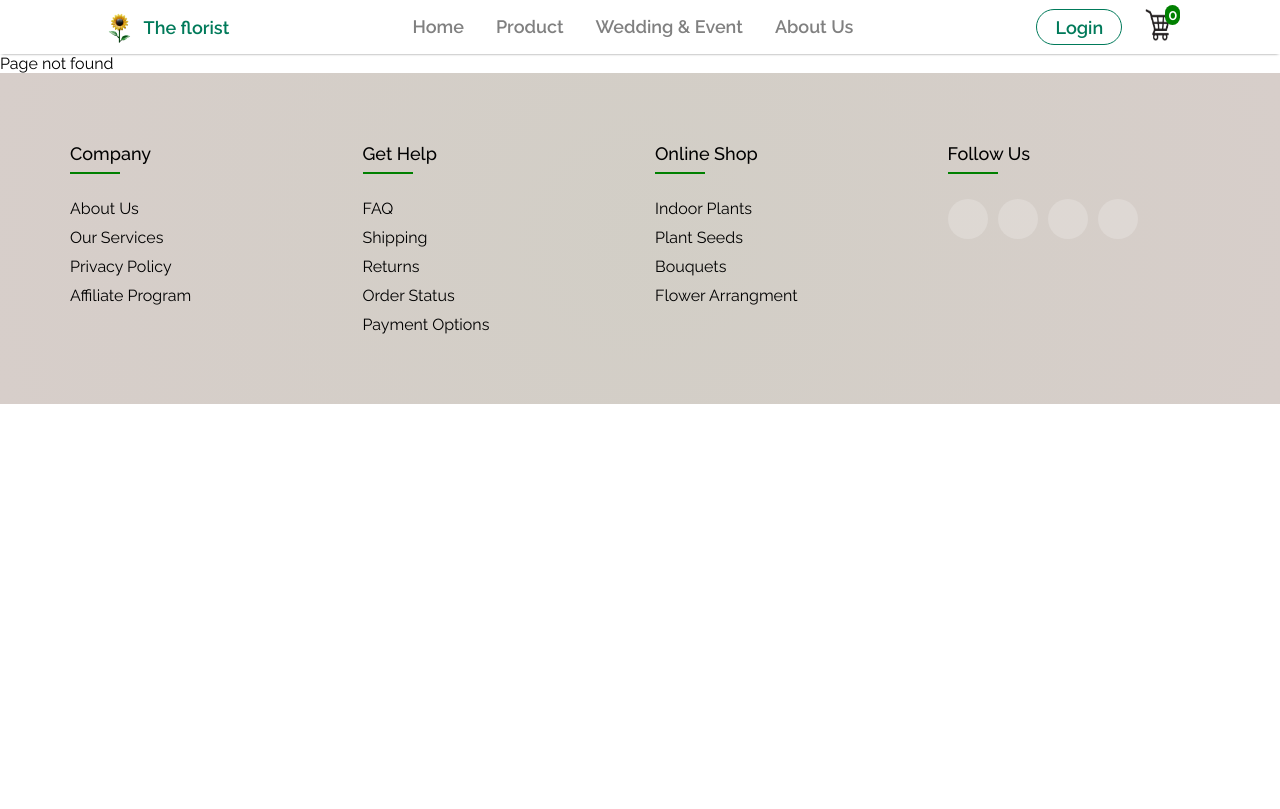
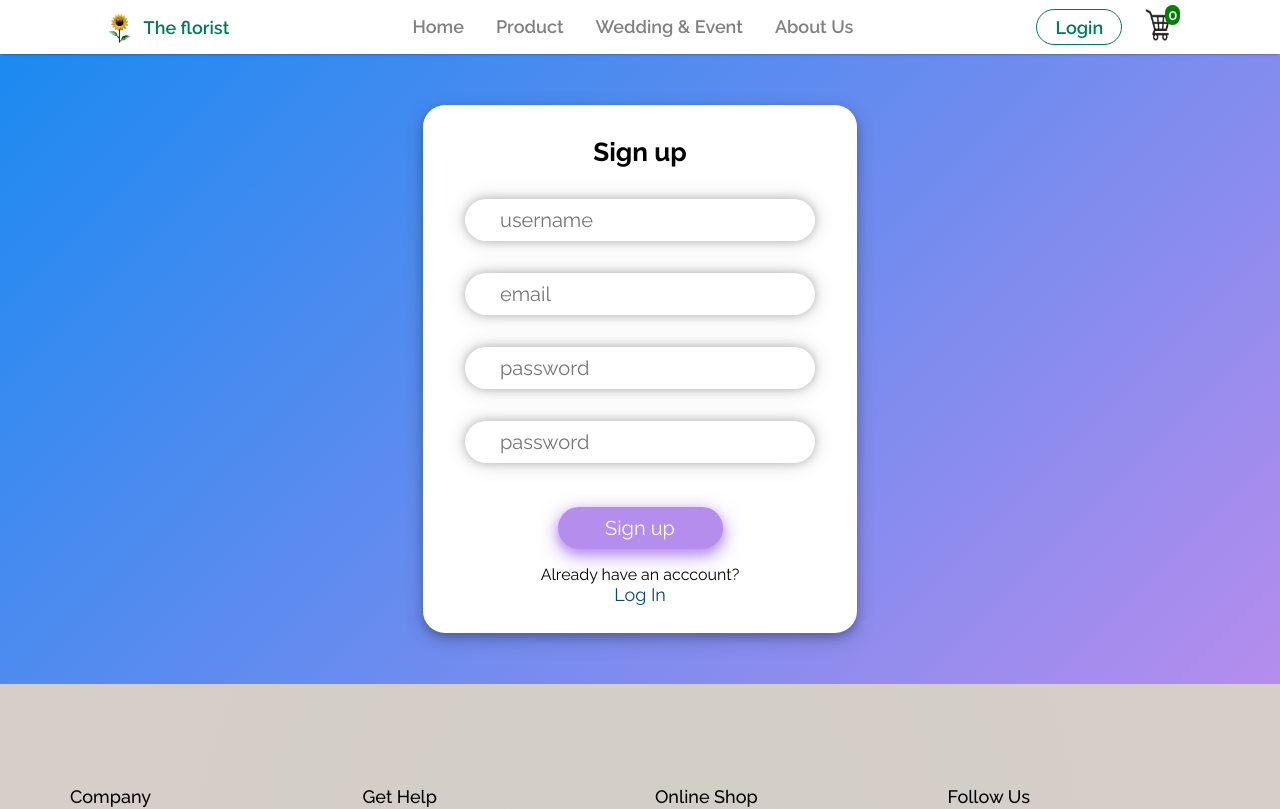
Before and after one commit to manisaparajuli/florist, a React (Create React App) app: page /login in a window 1280 px wide. Shown: the top 809 px of the page. Built offline with nearby package versions, Linux system fonts and the light colour scheme.

Commit message:
sign up page completed

```diff
--- a/src/App.js
+++ b/src/App.js
@@ -23,7 +23,8 @@ function App() {
             <Route path=':productId' element={<Product/> } />
           </Route>
           <Route path='/cart' element={<Cart/> } />
-          <Route path='/authentication' element={<Authentication/> } />
+          <Route path='/signup' element={<Authentication/> } />
+          <Route path='/login' element={<Authentication/> } />
           <Route path='*' element={<NoMatch/> } />
         </Routes>
       <Footer/>
--- a/src/Pages/Authentication.js
+++ b/src/Pages/Authentication.js
@@ -1,9 +1,30 @@
 import React from 'react'
+import "./Css/Authentication.css"
 
 const Authentication = () => {
+
   return (
-    <div>
-
+    <div className='login-container'>
+      <div className="login">
+        <h4>Sign up</h4>
+        <form>
+          <div className="text_area">
+            <input type="text" name="username" placeholder="username" className="text_input" />
+          </div>
+          <div className="text_area">
+            <input type="email" name="email" placeholder="email" className="text_input" />
+          </div>
+          <div className="text_area">
+            <input type="password"  name="password" placeholder="password" className="text_input" />
+          </div>
+          <div className="text_area">
+            <input type="password"  name="confirm password" placeholder="password" className="text_input" />
+          </div>
+          <button type="submit" value="Sign Up" className="btn">Sign up</button>
+          <p>Already have an acccount?</p>
+          <a className="link" href="/login">Log In</a>
+        </form>
+      </div>
     </div>
   )
 }
--- /dev/null
+++ b/src/Pages/Css/Authentication.css
@@ -0,0 +1,66 @@
+.login-container{
+    background: linear-gradient(135deg, #1B8AF1, #B58DED);
+    /* height: 100vh; */
+    width: 100%;
+    text-align: center;
+}
+
+h4{
+    font-size: 26px;
+    margin-top: 2rem;
+    margin-bottom: 2rem;
+}
+
+form{
+    display: inline-block;
+    align-items: center;
+    height: 264px;
+    width: 350px;
+    margin-bottom: 170px;
+}
+.text_area{
+    align-content: center;
+    border-radius: 22px;
+    margin-bottom: 32px;
+    width: 100%;
+    height: 42px;
+    box-shadow: 0 0 8px 0 rgba(0, 0, 0, 0.2), 0 0 20px 0 rgba(0, 0, 0, 0.19);
+}
+
+.text_input{
+    font-size: 20px;
+    border: none;
+    width: 80%;
+}
+
+.btn{
+    margin-top: 12px;
+    margin-bottom: 16px;
+    width: 165px;
+    height: 42px;
+    border-radius: 30px;
+    background: #B58DED;
+    border: none;
+    font-size: 20px;
+    color: #FFFFFF;
+    box-shadow: 0 4px 8px 0 rgba(181, 141, 237, 0.7), 0 6px 20px 0 rgba(181, 141, 237, 0.9);
+    cursor: pointer;
+}
+
+.login{
+    display: inline-block;
+    background: #FFFFFF;
+    width: 434px;
+    margin-top: 4%;
+    margin-bottom: 4%;
+    border-radius: 22px;
+    box-shadow: 0 4px 8px 0 rgba(0, 0, 0, 0.2), 0 6px 20px 0 rgba(0, 0, 0, 0.19);
+}
+
+.link{
+    color: #0E4579;
+    font-size: 18px;
+    cursor: pointer;
+    display: block;
+    text-decoration: none;
+}
--- a/src/index.css
+++ b/src/index.css
@@ -1,8 +1,8 @@
 body {
   margin: 0;
-  font-family: -apple-system, BlinkMacSystemFont, 'Segoe UI', 'Roboto', 'Oxygen',
-    'Ubuntu', 'Cantarell', 'Fira Sans', 'Droid Sans', 'Helvetica Neue',
-    sans-serif;
+  /* font-family: -apple-system, BlinkMacSystemFont, 'Segoe UI', 'Roboto', 'Oxygen', */
+    /* 'Ubuntu', 'Cantarell', 'Fira Sans', 'Droid Sans', 'Helvetica Neue',
+    sans-serif; */
   -webkit-font-smoothing: antialiased;
   -moz-osx-font-smoothing: grayscale;
   font-family: "Raleway", sans-serif;
```
Also changed, not shown: src/Pages/Login.js (added, +11 -0 lines), src/Context/ShopContext.js (added).
